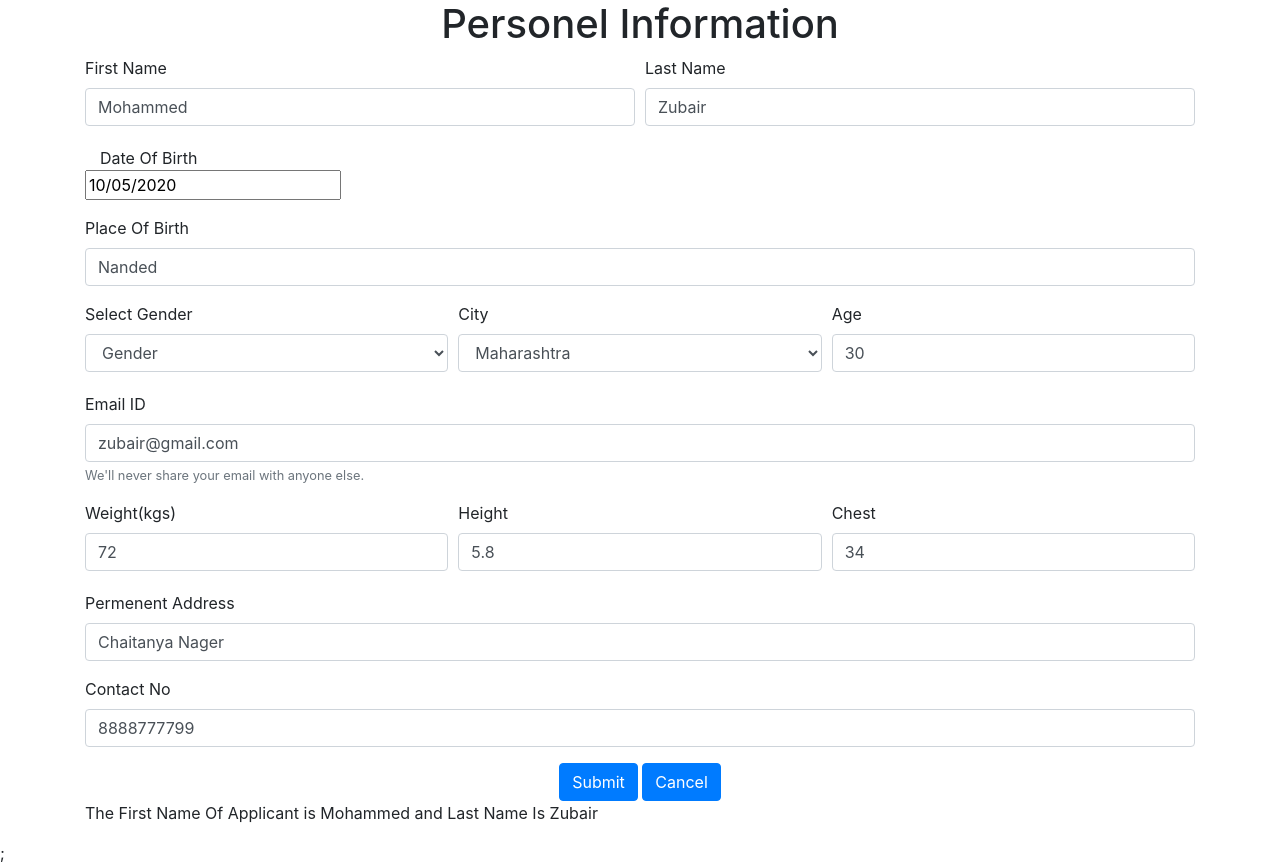
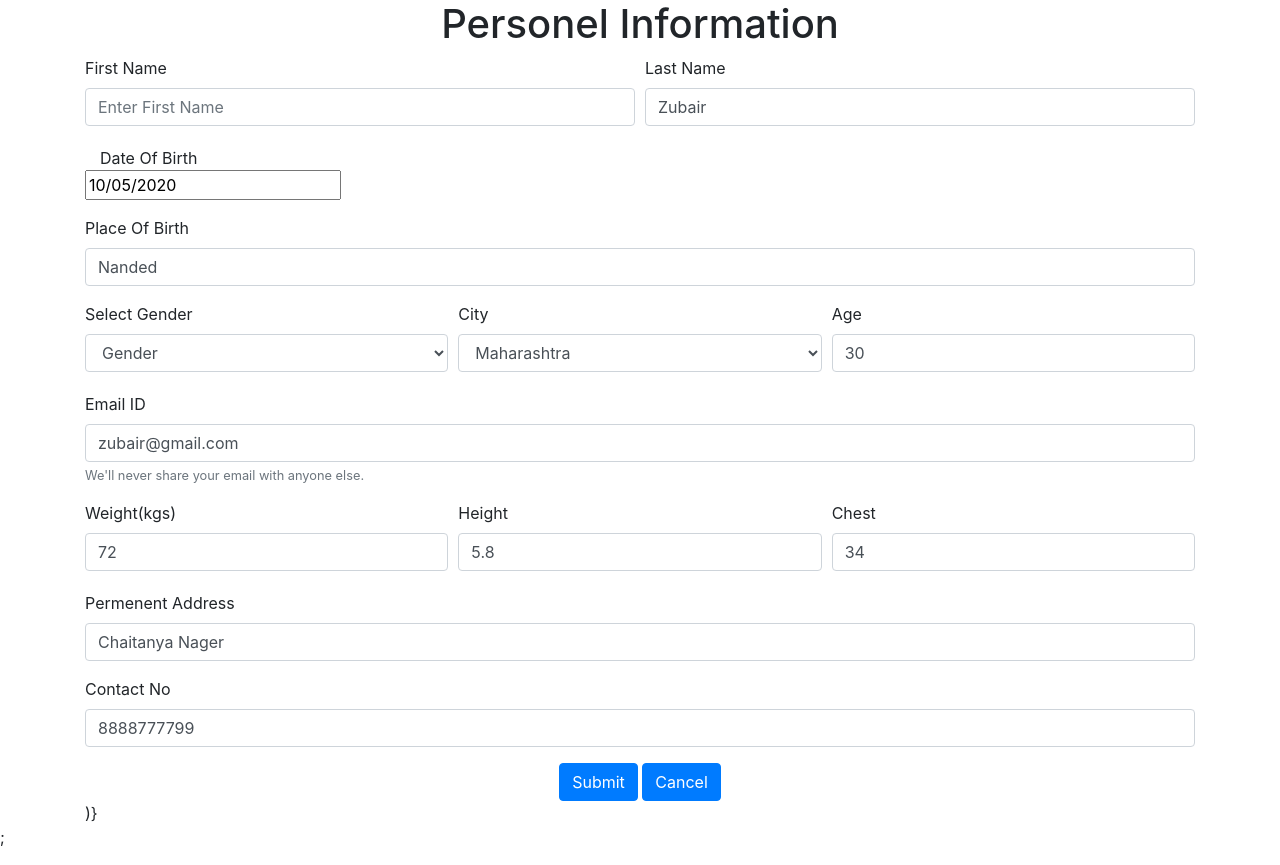
Before and after one commit to MdTauseef27/ApplicationForm, a React (Create React App) app: page / in a window 1280 px wide. Built offline with nearby package versions, Linux system fonts and the light colour scheme.

Commit message:
validation to first name

```diff
--- a/src/Components/InfoForm.jsx
+++ b/src/Components/InfoForm.jsx
@@ -3,6 +3,9 @@ import { Form, Button, Container, Col } from "react-bootstrap";
 import "bootstrap/dist/css/bootstrap.min.css";
 import DatePicker from "react-datepicker";
 import "react-datepicker/dist/react-datepicker.css";
+import { string as yupString, object as yupObject } from "yup";
+
+import { useFormik } from "formik";
 export const InfoForm = () => {
   const [StartDate, SetStartDate] = useState(new Date());
   const [FirstName, SetFirstName] = useState("Mohammed");
@@ -16,6 +19,15 @@ export const InfoForm = () => {
   const [PermAddress, SetPermAddress] = useState("Chaitanya Nager");
   const [ContactNo, SetContactNo] = useState("8888777799");
 
+  const validationSchema = yupObject().shape({
+    FirstName: yupString().required("First Letter Should be Capital"),
+  });
+
+  const formik = useFormik({
+    initialValues: {},
+    validationSchema,
+  });
+
   return (
     <div>
       <h1 className="text-center">Personel Information</h1>
@@ -23,15 +35,22 @@ export const InfoForm = () => {
       <Container>
         <Form>
           <Form.Row>
-            <Form.Group as={Col} controlId="formFirstname">
+            <Form.Group as={Col} controlId="FirstName">
               <Form.Label>First Name</Form.Label>
               <Form.Control
                 type="text"
                 placeholder="Enter First Name"
-                value={FirstName}
-                onChange={(e) => SetFirstName(e.target.value)}
-                onFocus={() => SetFirstName("")}
+                value={formik.values.FirstName}
+                onChange={(e) =>
+                  formik.setFieldValue("FirstName", e.target.value)
+                }
+                onBlur={formik.handleBlur}
+                isInvalid={formik.touched.FirstName}
               />
+              <Form.Control.Feedback type="invalid">
+                {formik.errors.FirstName}
+              </Form.Control.Feedback>
+
               <Form.Text className="text-muted"></Form.Text>
             </Form.Group>
 
@@ -189,12 +208,8 @@ export const InfoForm = () => {
               Cancel
             </Button>
           </center>
-
-          <p>
-            The First Name Of Applicant is {FirstName} and Last Name Is{" "}
-            {LastName}
-          </p>
         </Form>
+        )}
       </Container>
     </div>
   );
```
